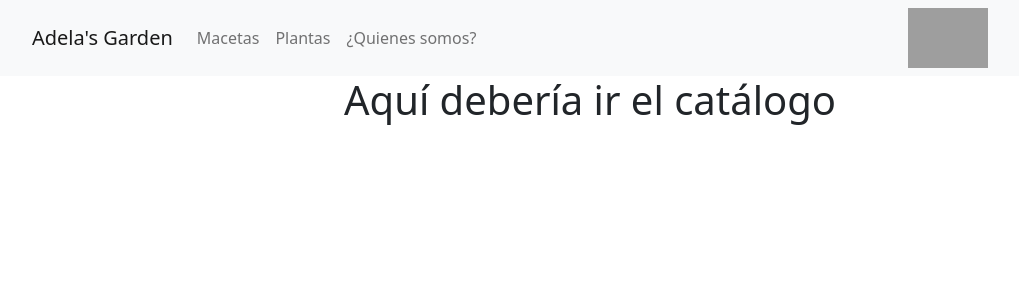
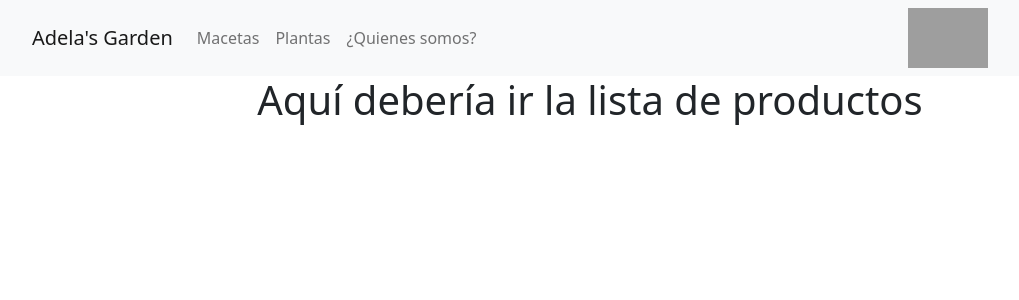
Before and after one commit to Carolina-OH/AdelasGardenReact, a React (Create React App) app: page / in a window 1280 px wide. Shown: the top 300 px of the page, without its empty margins (50-1069 px from the left). Built offline with nearby package versions, Linux system fonts and the light colour scheme; grey boxes are pictures that could not be loaded.

Commit message:
se añade mensaje por prop

```diff
--- a/src/App.js
+++ b/src/App.js
@@ -6,7 +6,7 @@ function App() {
   return (
     <div className="App">
       <NavBarComponent></NavBarComponent>
-      <ItemListContainer></ItemListContainer>
+      <ItemListContainer mensaje="Aquí debería ir la lista de productos"></ItemListContainer>
     </div>
   );
 }
--- a/src/Components/ItemListContainer/ItemListContainer.jsx
+++ b/src/Components/ItemListContainer/ItemListContainer.jsx
@@ -1,8 +1,8 @@
-export const ItemListContainer =()=>{
+export const ItemListContainer =(props)=>{
     return (
     <section>
 
-    <h1>Aquí debería ir el catálogo</h1>
+    <h1>{props.mensaje}</h1>
 
     </section>
     )
```
